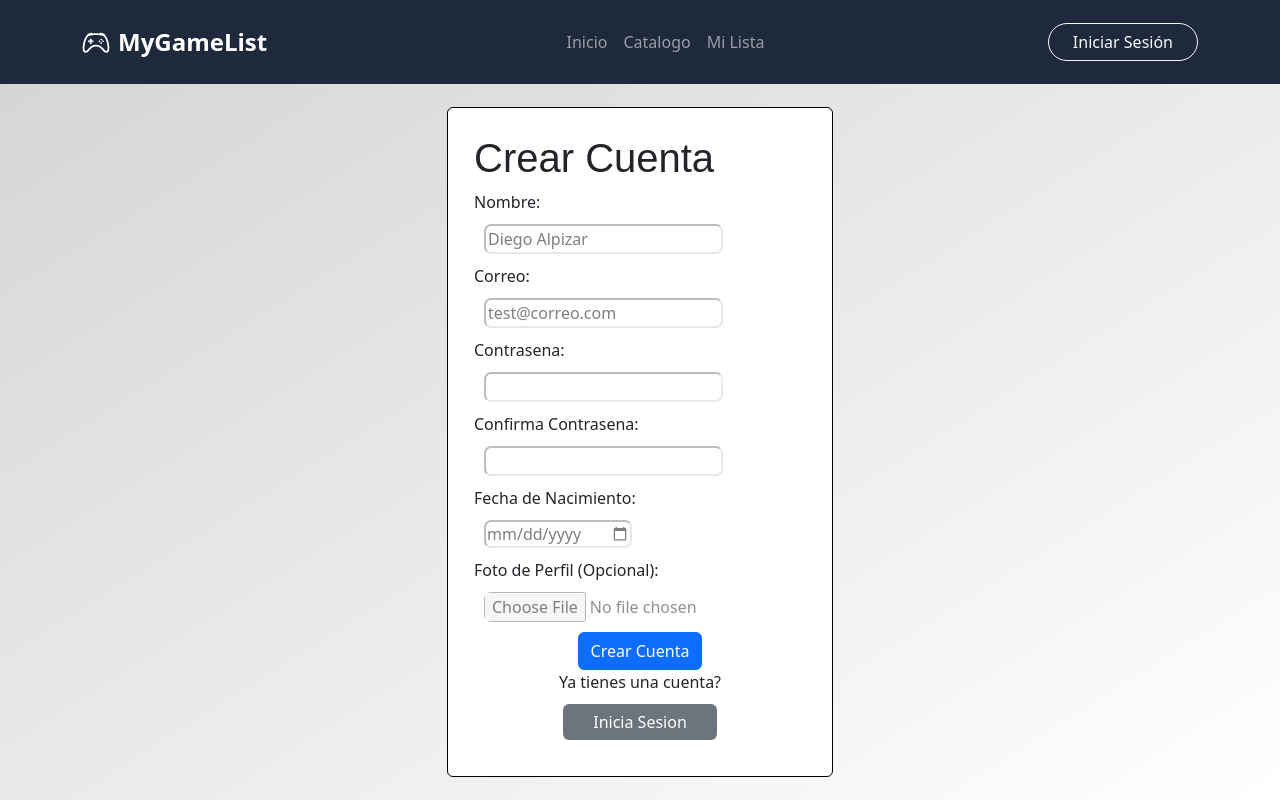
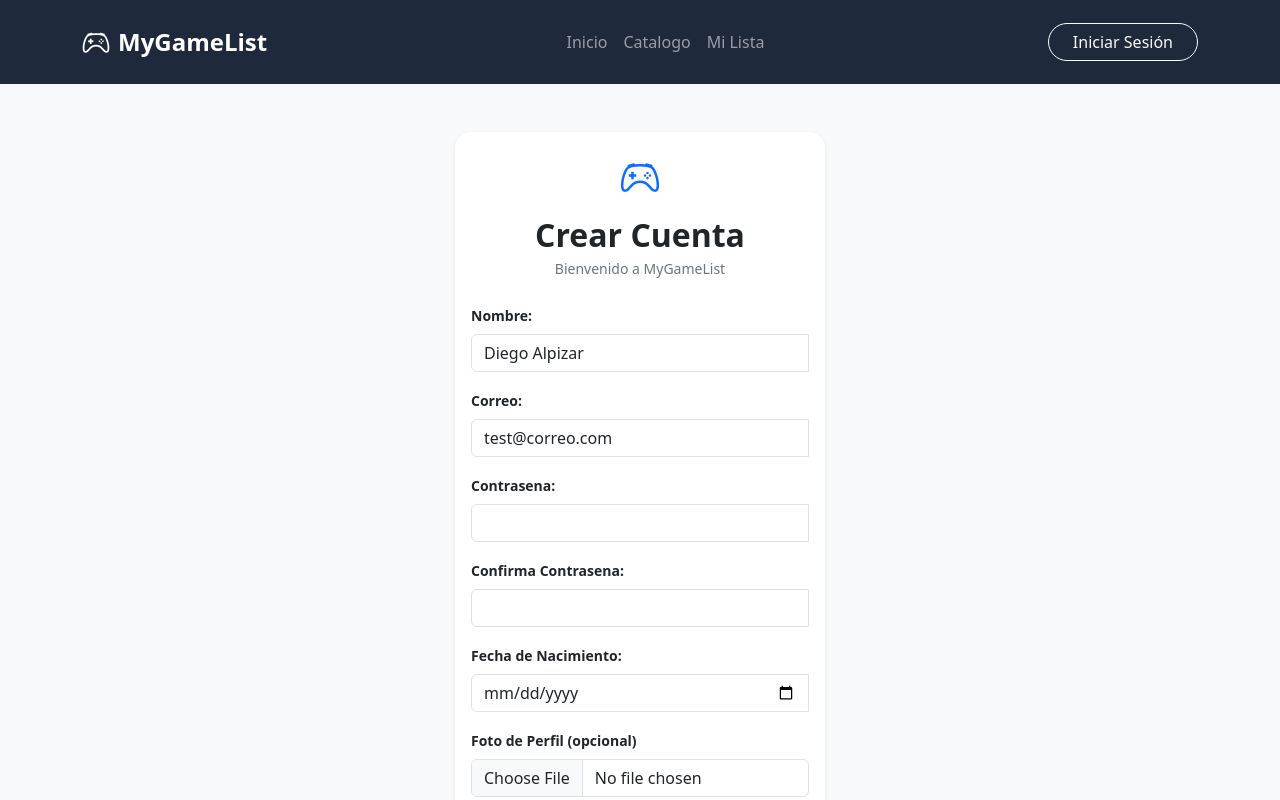
Before and after one commit to RigoLlamas/MyGameList, a plain HTML site: page FRONTEND/views/login.html in a window 1280 px wide. Both pictures are taken after a click on the button "Crea una cuenta". Shown: the top 800 px of the page. Drawn offline with nearby package versions, Linux system fonts and the light colour scheme.

Commit message:
Tried making it look similar

```diff
--- a/FRONTEND/views/login.html
+++ b/FRONTEND/views/login.html
@@ -12,56 +12,6 @@
 
          <!-- CSS Centralizado del Proyecto -->
         <link rel="stylesheet" href="../assets/css/styles.css">
-
-        <style>
-            body{
-                background: linear-gradient(to bottom right, lightgray, white);
-            }
-            .card{
-                margin:10px;
-                border: 1px solid black;
-                padding: 10px;
-            }
-            .form-title{
-                font-family: Arial, Helvetica, sans-serif;
-            }
-            input[type="text"]{
-                border-radius: 7px;
-                border-color: lightgray;
-                opacity: 0.5;
-                margin:10px;
-            }
-            input[type="password"]{
-                border-radius: 7px;
-                border-color: lightgray;
-                opacity: 0.5;
-                margin:10px;
-            }
-            input[type="email"]{
-                border-radius: 7px;
-                border-color: lightgray;
-                opacity: 0.5;
-                margin:10px;
-            }
-            input[type="date"]{
-                border-radius: 7px;
-                border-color: lightgray;
-                opacity: 0.5;
-                margin:10px;
-            }
-            input[type="file"]{
-                border-radius: 7px;
-                border-color: lightgray;
-                opacity: 0.5;
-                margin:10px;
-            }
-            input[type="button"]{
-                margin:10px;
-                border: 1px;
-                padding-left: 30px;
-                padding-right: 30px;
-            }
-        </style>
 
         <!--Script para cambiar entre formularios-->
         <script>
@@ -104,39 +54,97 @@
 
     </head>
 
-    <body class="d-flex flex-column min-vh-100">
+    <body class="d-flex flex-column min-vh-100 bg-light">
         <header class="w-100">
             <div id="navbar"></div>
         </header>
-        <main class="flex-grow-1 d-flex align-items-center justify-content-center">
-            <div class="card">
+        <main class="flex-grow-1 d-flex align-items-center justify-content-center my-4 my-md-5">
+            <div class="card border-0 shadow-sm rounded-4">
                 <div class="card-body">
+                    <!--Login-->
                     <form id="formLogin" action="">
-                        <h1 class="form-title">Iniciar Sesion</h1>
-                        Correo:<br><input type="email" name="email" required="true" value="diego@correo.com"><br>
-                        Contrasena:<br><input type="password" name="password" required="true"><br>
+                        <div class="text-center mb-4">
+                            <i class="bi bi-controller text-primary fs-1"></i>
+                            <h2 class="fw-bold mt-2 mb-1">Iniciar Sesión</h2>
+                            <p class="text-secondary small mb-0">Bienvenido de vuelta a MyGameList</p>
+                        </div>
+                            <!--Correo-->
+                            <div class="mb-3">
+                                <label for="correo" class="form-label fw-semibold small">Correo:</label>
+                                <div class="input-group">
+                                    <input id="correo" class="form-control" type="email" name="email" required="true" value="diego@correo.com"><br>
+                                </div>
+                            </div>
+                            <!--Contrasena-->
+                            <div class="mb-3">
+                                <label for="psswd" class="form-label fw-semibold small">Contrasena:</label>
+                                <div class="input-group">
+                                    <input id="psswd" class="form-control" type="password" name="password" required="true"><br>
+                                </div>
+                            </div>
                         <p class="card-text text-center">
-                            <input type="submit" class="btn btn-primary" value="Iniciar Sesion">
+                            <input type="submit" class="form-control btn btn-primary rounded-pill px-4" value="Iniciar Sesion">
                             <br>
                             No tienes una cuenta?
                             <br>
-                            <input type="button" class="btn btn-secondary" value="Crea una cuenta" onclick="toggleForms()">
+                            <input type="button" class="form-control btn btn-secondary rounded-pill px-4" value="Crea una cuenta" onclick="toggleForms()">
                         </p>
                     </form>
+                    <!--Register-->
                     <form id="formRegister" action="" style="display: none;">
-                        <h1 class="form-title">Crear Cuenta</h1>
-                        Nombre:<br><input type="text" name="name" required="true" value="Diego Alpizar"><br>
-                        Correo:<br><input type="email" name="email" required="true" value="test@correo.com"><br>
-                        Contrasena:<br><input type="password" name="password" required="true"><br>
-                        Confirma Contrasena:<br><input type="password" name="confirm_password" required="true"><br>
-                        Fecha de Nacimiento:<br><input type="date" name="birthday" required="true"><br>
-                        Foto de Perfil (Opcional):<br><input type="file" name="avatar">
+                        <div class="text-center mb-4">
+                            <i class="bi bi-controller text-primary fs-1"></i>
+                            <h2 class="fw-bold mt-2 mb-1">Crear Cuenta</h2>
+                            <p class="text-secondary small mb-0">Bienvenido a MyGameList</p>
+                        </div>
+                            <!--Nombre-->
+                            <div class="mb-3">
+                                <label for="register_name" class="form-label fw-semibold small">Nombre:</label>
+                                <div class="input-group">
+                                    <input id="register_name" class="form-control" type="text" name="name" required="true" value="Diego Alpizar"><br>
+                                </div>
+                            </div>
+                            <!--Correo-->
+                            <div class="mb-3">
+                                <label for="register_email" class="form-label fw-semibold small">Correo:</label>
+                                <div class="input-group">
+                                    <input id="register_email" class="form-control" type="email" name="email" required="true" value="test@correo.com"><br>
+                                </div>
+                            </div>
+                            <!--Contrasena-->
+                            <div class="mb-3">
+                                <label for="register_password" class="form-label fw-semibold small">Contrasena:</label>
+                                <div class="input-group">
+                                    <input id="register_password" class="form-control" type="password" name="password" required="true"><br>
+                                </div>
+                            </div>
+                            <!--Confirma contrasena-->
+                            <div class="mb-3">
+                                <label for="register_confirm_password" class="form-label fw-semibold small">Confirma Contrasena:</label>
+                                <div class="input-group">
+                                    <input id="register_confirm_password" type="password" class="form-control" name="confirm_password" required="true"><br>
+                                </div>
+                            </div>
+                            <!--Fecha Nacimiento-->
+                            <div class="mb-3">
+                                <label for="register_birthday" class="form-label fw-semibold small">Fecha de Nacimiento:</label>
+                                <div class="input-group">
+                                    <input id="register_birthday" type="date" class="form-control" name="birthday" required="true"><br>
+                                </div>
+                            </div>
+                            <!--Foto de perfil-->
+                            <div class="mb-3">
+                                <label for="register_picture" class="form-label fw-semibold small"> Foto de Perfil (opcional)</label>
+                                <div class="input-group">
+                                    <input type="file" id="register_picture" class="form-control" name="avatar">
+                                </div>
+                            </div>
                         <p class="card-text text-center">
-                            <input type="submit" class="btn btn-primary" value="Crear Cuenta">
+                            <input type="submit" class="form-control btn btn-primary  rounded-pill px-4" value="Crear Cuenta">
                             <br>
                             Ya tienes una cuenta?
                             <br>
-                            <input type="button" class="btn btn-secondary" value="Inicia Sesion" onclick="toggleForms()">
+                            <input type="button" class="form-control btn btn-secondary  rounded-pill px-4" value="Inicia Sesion" onclick="toggleForms()">
                         </p>
                     </form>
                 </div>
```
